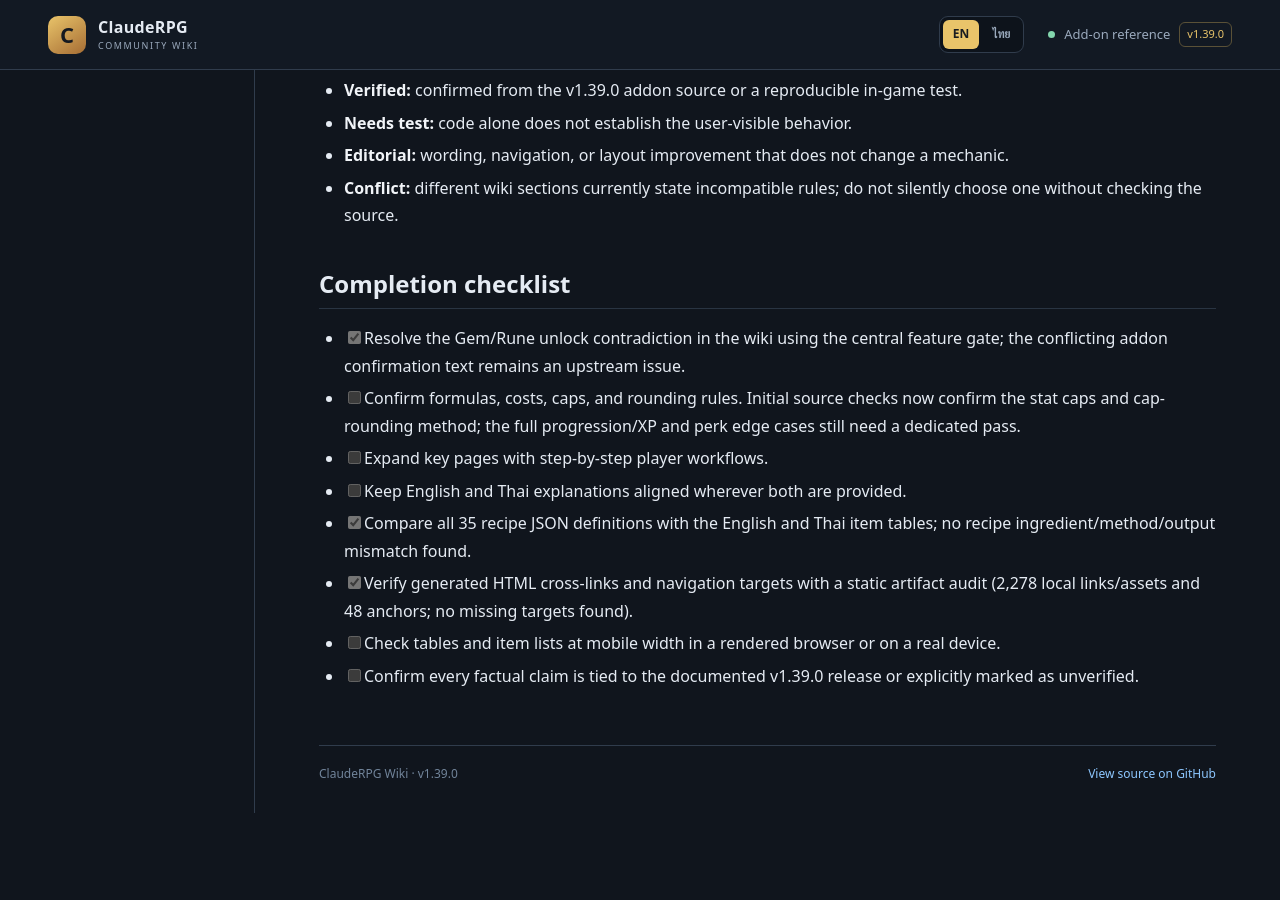
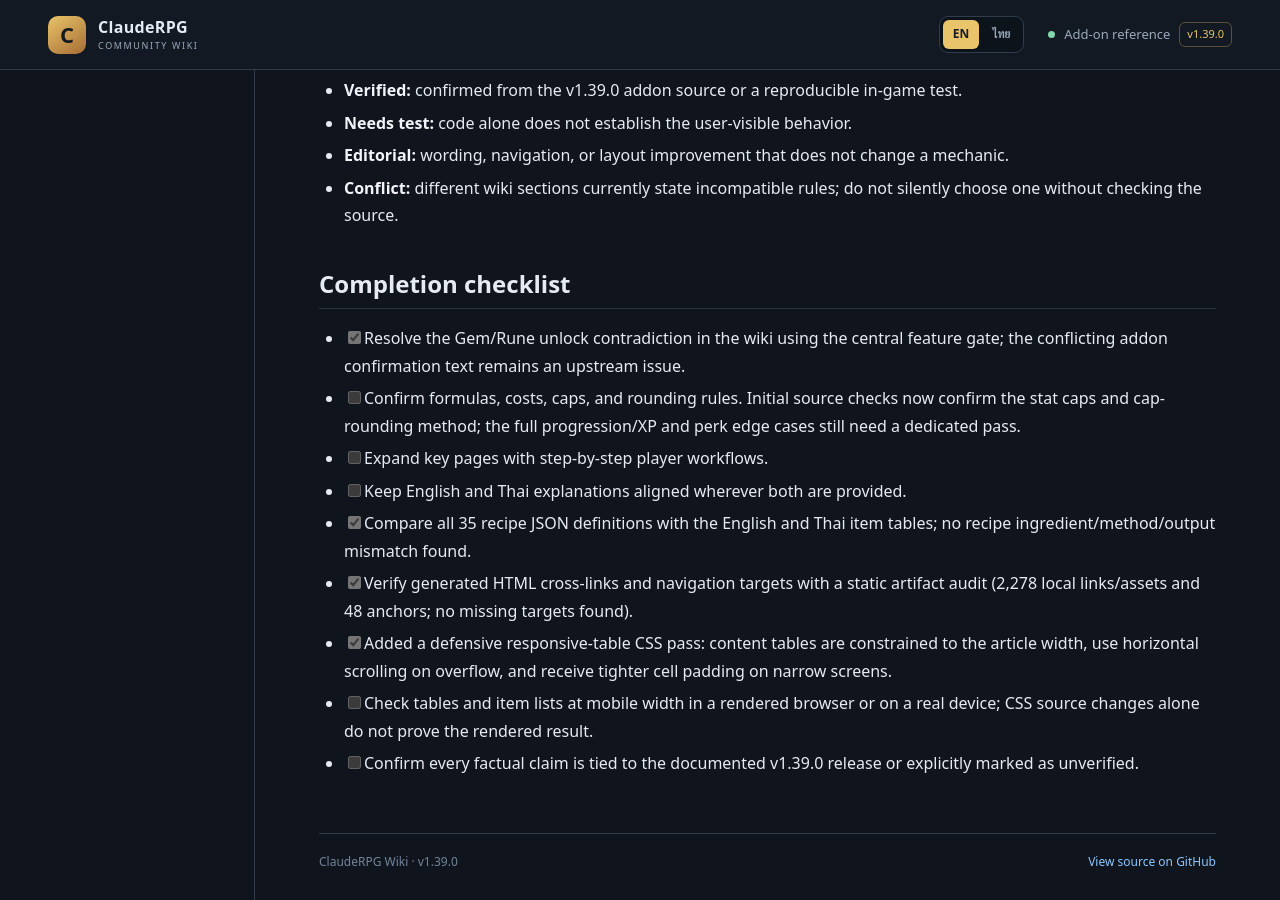
Before and after one commit to miniTorch25/ClaudeRPG-Wiki-V2, a Jekyll site: the page built from CONTENT-GAP-AUDIT.md, in a window 1280 px wide and 900 px high, scrolled down 6778 px. Built offline with Jekyll 4.4.1, drawn with Linux system fonts in a browser that asks for light colours; our own code applies the rules of GitHub Pages for plain Markdown files; before the commit the page ends 7591 px from its top, so only the background shows below that.

Commit message:
docs: record responsive table CSS follow-up

```diff
--- a/CONTENT-GAP-AUDIT.md
+++ b/CONTENT-GAP-AUDIT.md
@@ -165,5 +165,6 @@
 - [ ] Keep English and Thai explanations aligned wherever both are provided.
 - [x] Compare all 35 recipe JSON definitions with the English and Thai item tables; no recipe ingredient/method/output mismatch found.
 - [x] Verify generated HTML cross-links and navigation targets with a static artifact audit (2,278 local links/assets and 48 anchors; no missing targets found).
-- [ ] Check tables and item lists at mobile width in a rendered browser or on a real device.
+- [x] Added a defensive responsive-table CSS pass: content tables are constrained to the article width, use horizontal scrolling on overflow, and receive tighter cell padding on narrow screens.
+- [ ] Check tables and item lists at mobile width in a rendered browser or on a real device; CSS source changes alone do not prove the rendered result.
 - [ ] Confirm every factual claim is tied to the documented v1.39.0 release or explicitly marked as unverified.
```
